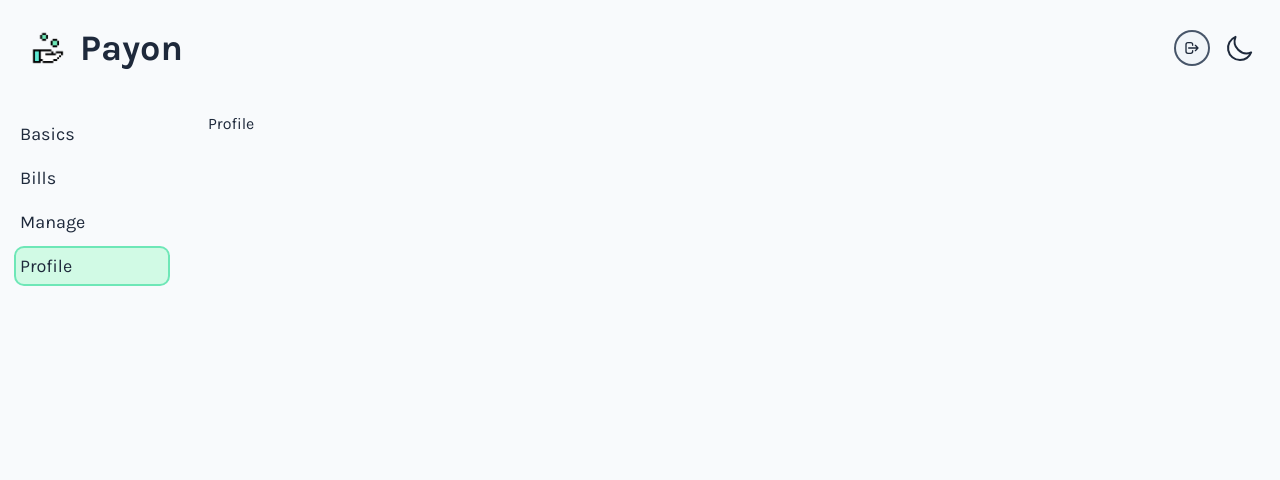
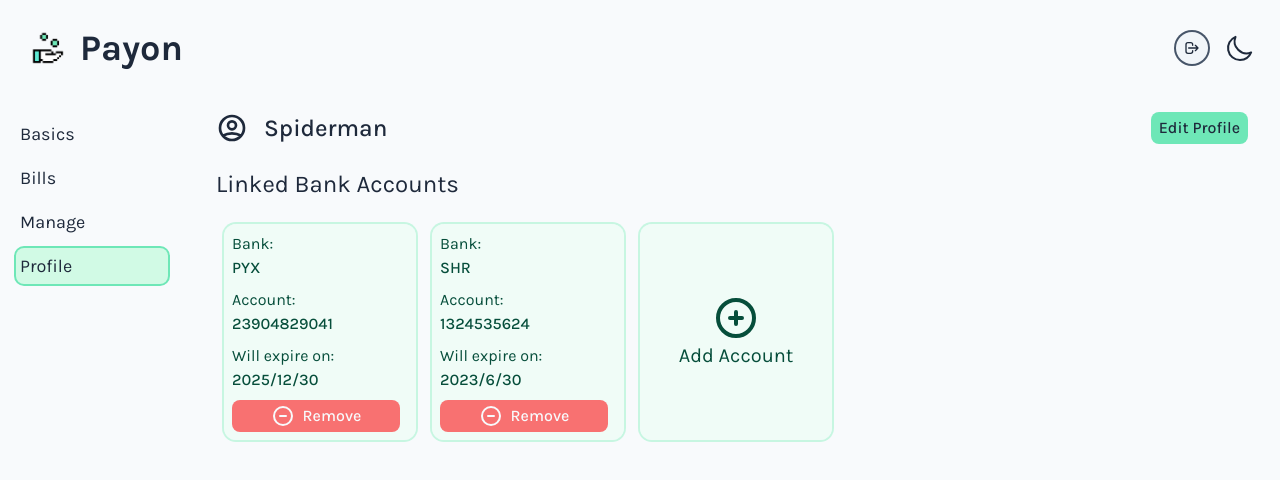
Before and after one commit to pushkarydv/payon-web, a React (Create React App) app: page /dashboard/profile in a window 1280 px wide. Shown: the top 480 px of the page. Built offline with nearby package versions, Linux system fonts and the light colour scheme; sample sign-in values are in the browser's storage.

Commit message:
removed un-necessary item

```diff
--- a/src/components/global/Footer/Footer.js
+++ /dev/null
@@ -1,5 +0,0 @@
-import React from "react";
-
-export default function Footer() {
-  return <div>Footer</div>;
-}
--- a/src/pages/DashboardPages/Profile.js
+++ b/src/pages/DashboardPages/Profile.js
@@ -1,5 +1,61 @@
 import React from "react";
+import {
+  MinusCircleIcon,
+  PlusCircleIcon,
+  UserCircleIcon,
+} from "@heroicons/react/outline";
 
 export default function Profile() {
-  return <div>Profile</div>;
+  return (
+    <div>
+      <div className="text-2xl font-medium flex flex-row items-center justify-between px-2">
+        <div className="flex flex-row items-center">
+          <UserCircleIcon className="w-8 mr-4" />
+          Spiderman
+        </div>
+        <button className="transition-all text-base font-medium  mr-2 p-1 px-2 rounded-lg active:scale-95 bg-emerald-300  dark:bg-emerald-100/40">
+          Edit Profile
+        </button>
+      </div>
+      <div className="p-2 mt-4">
+        <div className="text-2xl">Linked Bank Accounts</div>
+        <div className="flex flex-row flex-wrap  justify-start my-4 ">
+          <div className="transition-all w-[45%] sm:w-48 m-2  p-2 ring-2 rounded-xl text-emerald-900 bg-emerald-50/60 dark:bg-emerald-50  ring-emerald-200/60 dark:ring-emerald-200 flex flex-col justify-between  cursor-pointer  md:hover:ring-emerald-300 active:ring-emerald-400">
+            Bank:
+            <div className="font-medium mb-2">PYX</div>
+            Account:
+            <div className="font-medium mb-2">23904829041</div>
+            Will expire on:
+            <div className="font-medium mb-2">2025/12/30</div>
+            <button className="transition-all text-base font-medium  mr-2 p-1 px-2 rounded-lg active:scale-95 bg-red-400 hover:bg-red-500 text-slate-50 flex flex-row items-center justify-center">
+              <MinusCircleIcon className="w-6 mr-2" /> Remove
+            </button>
+          </div>
+          <div className="transition-all w-[45%] sm:w-48 m-2  p-2 ring-2 rounded-xl text-emerald-900 bg-emerald-50/60 dark:bg-emerald-50  ring-emerald-200/60 dark:ring-emerald-200 flex flex-col justify-between  cursor-pointer  md:hover:ring-emerald-300 active:ring-emerald-400">
+            Bank:
+            <div className="font-medium mb-2">SHR</div>
+            Account:
+            <div className="font-medium mb-2">1324535624</div>
+            Will expire on:
+            <div className="font-medium mb-2">2023/6/30</div>
+            <button className="transition-all text-base font-medium  mr-2 p-1 px-2 rounded-lg active:scale-95 bg-red-400 hover:bg-red-500 text-slate-50 flex flex-row items-center justify-center">
+              <MinusCircleIcon className="w-6 mr-2" /> Remove
+            </button>
+          </div>
+          <div className="transition-all w-[45%] sm:w-48 m-2  p-2 ring-2 rounded-xl text-emerald-900 bg-emerald-50/60 dark:bg-emerald-50  ring-emerald-200/60 dark:ring-emerald-200 flex flex-col justify-center items-center cursor-pointer  md:hover:ring-emerald-300 active:ring-emerald-400 text-xl">
+            <PlusCircleIcon className="w-12" /> Add Account
+          </div>
+        </div>
+        {/* <div>
+          Bank Name: <span className="font-medium">PYX</span>
+        </div>
+        <div>
+          Account Number: <span className="font-medium">3478192634</span>
+        </div>
+
+
+        */}
+      </div>
+    </div>
+  );
 }
```
